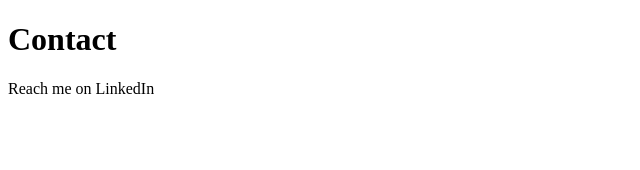
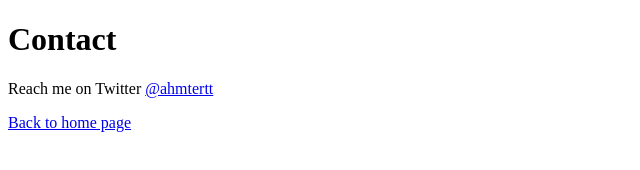
Before and after one commit to ahmetterturk/gatsby-intro, a Gatsby site: page /contact in a window 1280 px wide. Shown: the whole page, without its empty margins (0-640 px from the left). Built offline with nearby package versions, Linux system fonts and the light colour scheme; Gatsby itself is replaced by a stand-in of ours.

Commit message:
3. Linking Between Pages with Gatsby

```diff
--- a/src/pages/about.js
+++ b/src/pages/about.js
@@ -1,10 +1,14 @@
 import React from "react"
+import { Link } from "gatsby"
 
 const About = () => {
   return (
     <div>
       <h1>About</h1>
       <p>I am currently looking for Front End Jobs</p>
+      <p>
+        <Link to="/contact">Want to work with me? Reach out!</Link>
+      </p>
     </div>
   )
 }
--- a/src/pages/contact.js
+++ b/src/pages/contact.js
@@ -1,10 +1,19 @@
 import React from "react"
+import { Link } from "gatsby"
 
 const Contact = () => {
   return (
     <div>
       <h1>Contact</h1>
-      <p>Reach me on LinkedIn</p>
+      <p>
+        Reach me on Twitter{" "}
+        <a href="https://twitter.com/ahmtertt" target="_blank">
+          @ahmtertt
+        </a>
+      </p>
+      <p>
+        <Link to="/">Back to home page</Link>
+      </p>
     </div>
   )
 }
```
Also changed, not shown: src/pages/index.js (+8 -0 lines).
